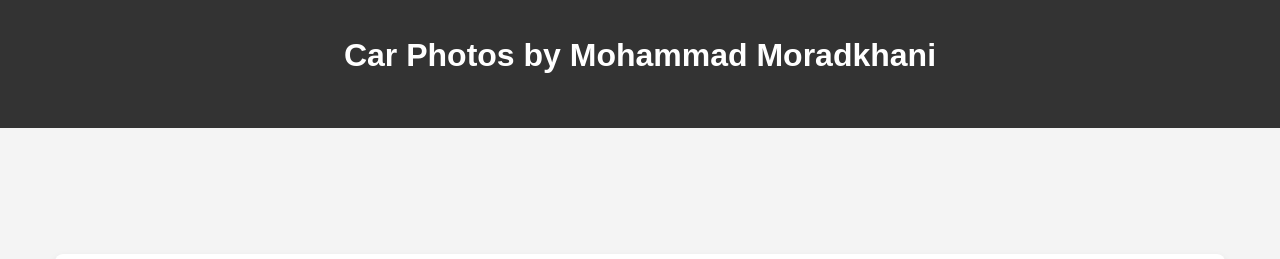
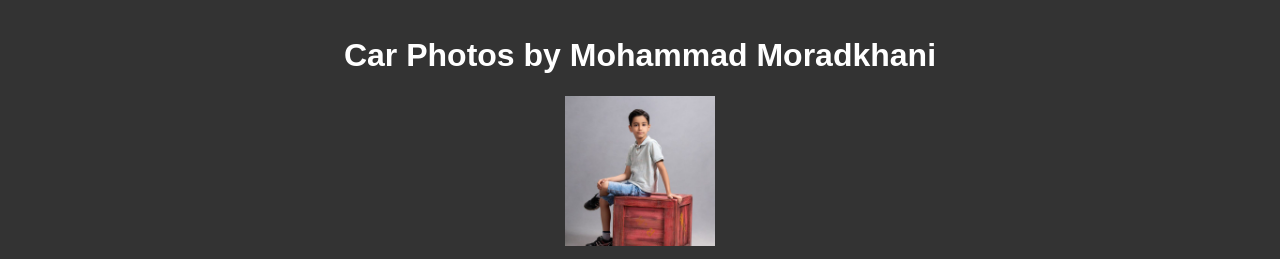
Before and after one commit to Monzer65/pakshana, a plain HTML site: page index.html in a window 1280 px wide. Shown: the top 259 px of the page. Drawn offline with Linux system fonts and the light colour scheme.

Commit message:
Update index.html

```diff
--- a/index.html
+++ b/index.html
@@ -86,7 +86,7 @@
 <body>
   <header>
     <h1>Car Photos by Mohammad Moradkhani</h1>
-    <img src:./images/3f2ec33f-998d-4d09-9770-64a17162950c.jpg>
+    <img src="./images/3f2ec33f-998d-4d09-9770-64a17162950c.jpg">
   </header>
   <div class="container">
     <div class="card">
```
